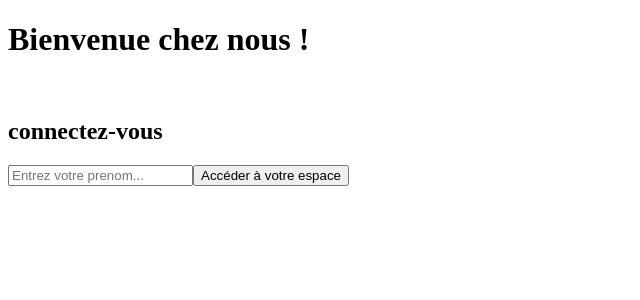
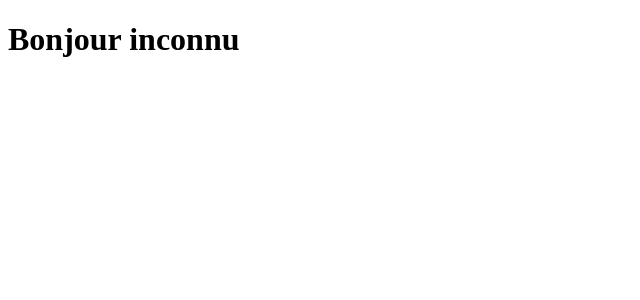
Before and after one commit to JunKamanda/crazee-burger-app, a React app: page /order in a window 1280 px wide. Shown: the top 300 px of the page, without its empty margins (0-640 px from the left). Built offline with nearby package versions, Linux system fonts and the light colour scheme; the HTML template or start-up script is replaced by a standard one.

Commit message:
✨ F02: Create OrderPage

```diff
--- a/package.json
+++ b/package.json
@@ -5,14 +5,15 @@
   "type": "module",
   "scripts": {
     "dev": "vite",
-    "start":"vite",
+    "start": "vite",
     "build": "vite build",
     "lint": "eslint .",
     "preview": "vite preview"
   },
   "dependencies": {
     "react": "^19.1.1",
-    "react-dom": "^19.1.1"
+    "react-dom": "^19.1.1",
+    "react-router-dom": "^7.9.5"
   },
   "devDependencies": {
     "@eslint/js": "^9.36.0",
--- a/src/App.jsx
+++ b/src/App.jsx
@@ -1,5 +1,8 @@
-import React from 'react';
-import LoginPage from './pages/LoginPage';
+import React from "react";
+import LoginPage from "./pages/LoginPage";
+import OrderPage from "./pages/OrderPage";
+import ErrorPage from "./pages/ErrorPage";
+import { BrowserRouter, Route, Routes } from "react-router-dom";
 
 const App = () => {
   //state
@@ -9,7 +12,13 @@ const App = () => {
   //render
   return (
     <div>
-      <LoginPage/>
+      <BrowserRouter>
+        <Routes>
+          <Route path="/" element={<LoginPage />} />
+          <Route path="/order" element={<OrderPage />} />
+          <Route path="*" element={<ErrorPage />} />
+        </Routes>
+      </BrowserRouter>
     </div>
   );
 };
--- a/src/composants/FormLogin.jsx
+++ b/src/composants/FormLogin.jsx
@@ -1,8 +1,10 @@
 import React, { useState } from "react";
+import { useNavigate } from "react-router-dom";
 
 const FormLogin = () => {
   //State
   const [prenom, setPrenom] = useState("");
+  const navigate = useNavigate();
 
   //comportements
   const handleChange = (e) => {
@@ -11,7 +13,8 @@ const FormLogin = () => {
   };
   const handleSubmit = (e) => {
     e.preventDefault();
-    alert(`Bonjour ${prenom}`);
+    //Redirige vers /order et passe le prenom
+    navigate("/order", {state:{prenom}});
     setPrenom("");
   };
   //render
@@ -21,6 +24,7 @@ const FormLogin = () => {
         <h1>Bienvenue chez nous !</h1>
         <br />
         <h2>connectez-vous</h2>
+
         <input
           onChange={handleChange}
           type="text"
--- /dev/null
+++ b/src/pages/ErrorPage.jsx
@@ -0,0 +1,11 @@
+import React from 'react';
+
+const ErrorPage = () => {
+    return (
+        <div>
+            <h1>Not Found</h1>
+        </div>
+    );
+};
+
+export default ErrorPage;
--- /dev/null
+++ b/src/pages/OrderPage.jsx
@@ -0,0 +1,18 @@
+import React from 'react';
+import { useLocation } from 'react-router-dom';
+
+const OrderPage = () => {
+    //state
+    const location =  useLocation()
+    const prenom =  location.state?.prenom || "inconnu";
+    //comportement
+
+    //render
+    return (
+        <div>
+            <h1>Bonjour {prenom}</h1>
+        </div>
+    );
+};
+
+export default OrderPage;
```
Also changed, not shown: 2 other files (tests, documents, lock files or other folders).
